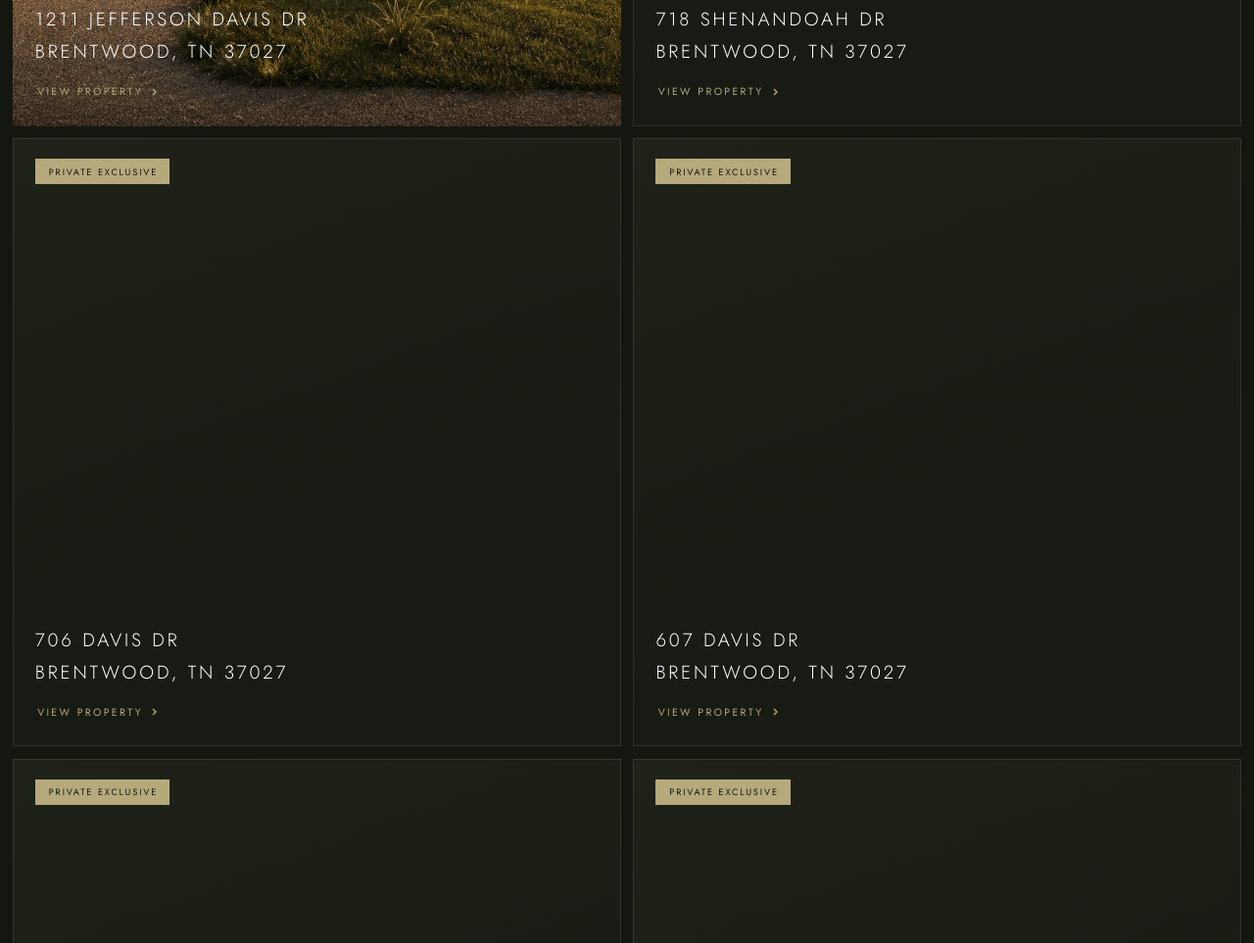
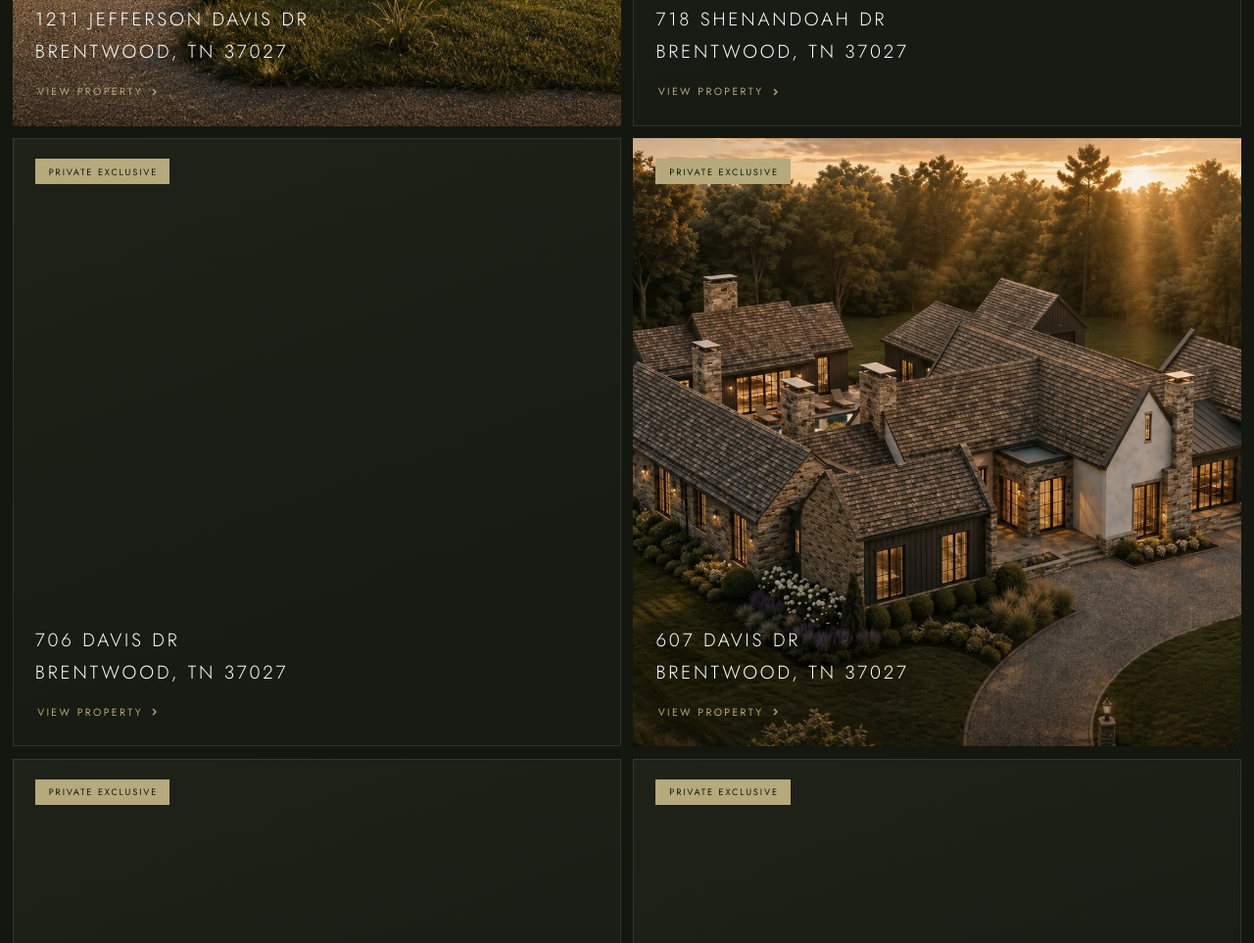
Before and after one commit to edengrovetennessee/edengrove-website, a plain HTML site: page properties.html in a window 1280 px wide. Shown: the part 3105-4068 px from the top of the page at 98% size. Drawn offline with nearby package versions, Linux system fonts and the light colour scheme.

Commit message:
Photograph for 607 Davis Dr

```diff
--- a/properties.html
+++ b/properties.html
@@ -902,7 +902,8 @@ blockquote{
     </a>
 
 
-    <a class="prop prop--nophoto" href="#listing-11">
+    <a class="prop" href="#listing-11">
+      <img src="media/listing-davis-607.jpg" alt="">
       <span class="prop__status">Private Exclusive</span>
       <div class="prop__body">
         <h3 class="prop__addr">607 Davis Dr<br>Brentwood, TN 37027</h3>
```
Also changed, not shown: media/listing-davis-607.jpg (added).
